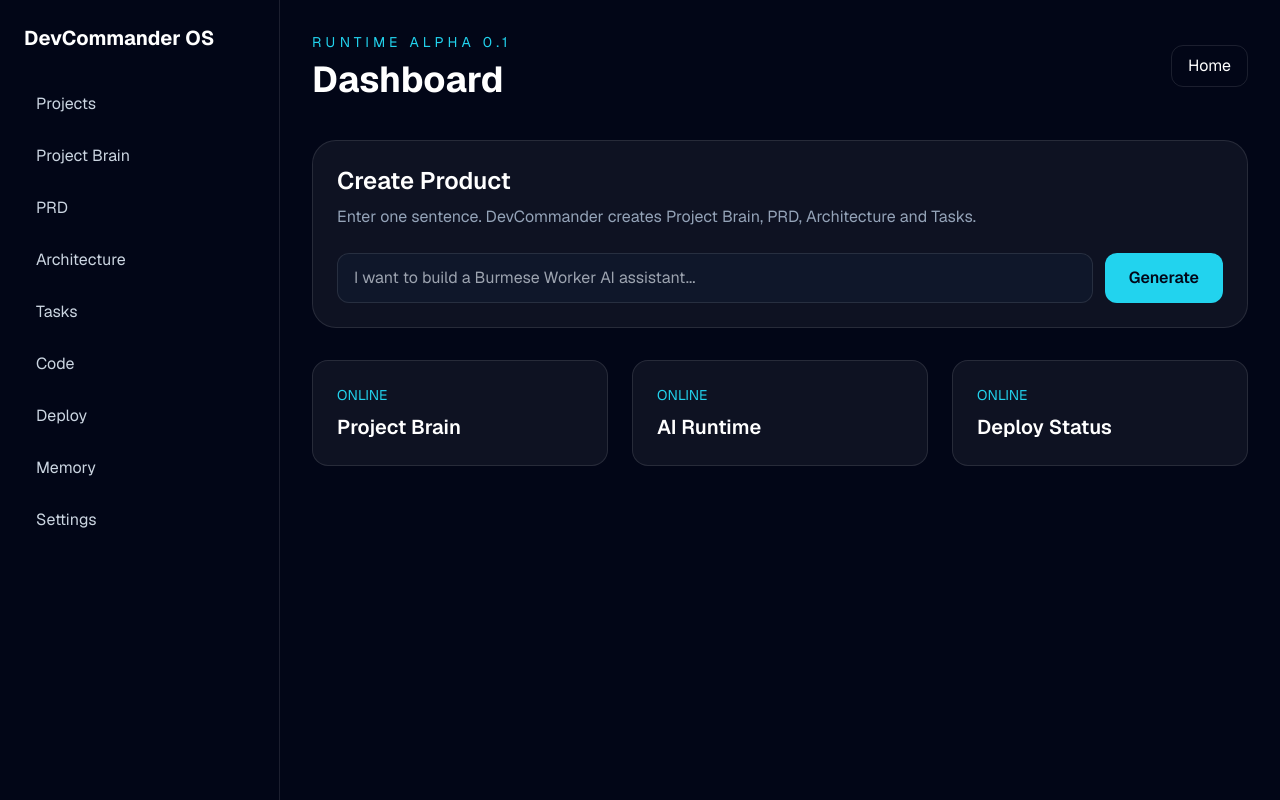
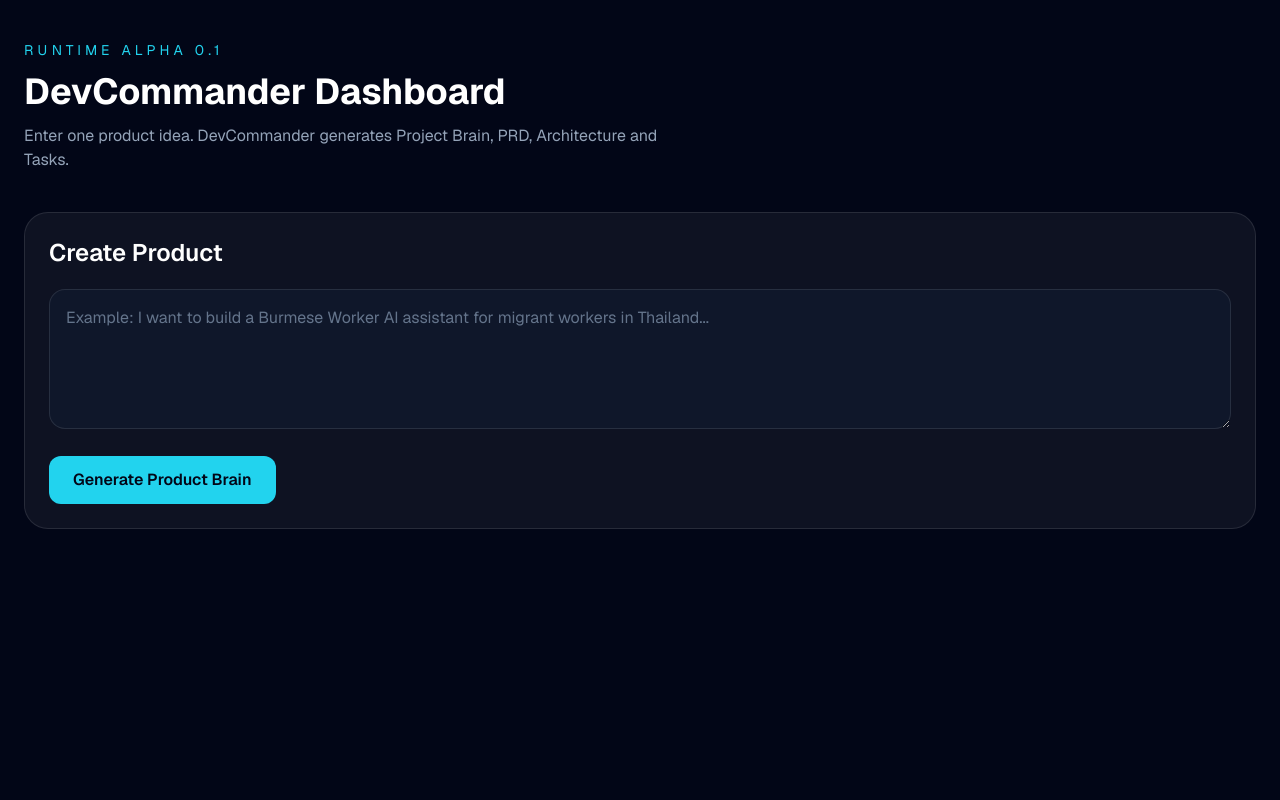
Before and after one commit to minnyinyioo/devcommander-os, a Next.js app: page /dashboard in a window 1280 px wide. Built offline with nearby package versions, Linux system fonts and the light colour scheme.

Commit message:
feat: runtime alpha dashboard generator

```diff
--- a/app/api/generate/route.ts
+++ b/app/api/generate/route.ts
@@ -1,20 +1,37 @@
 import { NextResponse } from "next/server";
+import { generatePRD } from "../../../lib/engines/prd-engine";
+import { generateArchitecture } from "../../../lib/engines/architecture-engine";
+import { generateTasks } from "../../../lib/engines/task-engine";
 
 export async function POST(request: Request) {
   const body = await request.json();
+  const prompt = body.prompt || "";
+
+  const brain = {
+    projectId: crypto.randomUUID(),
+    originalIdea: prompt,
+    vision: `Turn this idea into a real product: ${prompt}`,
+    targetUsers: [
+      "Non-technical founder",
+      "Solo builder",
+      "Startup team",
+      "Professional developer"
+    ],
+    principles: [
+      "Security first",
+      "Maintainable architecture",
+      "Scalable by design",
+      "No prompt-only product",
+      "Real deployable software"
+    ],
+    flow: ["PRD", "Architecture", "Tasks", "Code", "Test", "Deploy", "Monitor"]
+  };
 
   return NextResponse.json({
-    projectId: crypto.randomUUID(),
-    input: body.prompt,
-    brain: {
-      vision: "Generated project vision",
-      targetUsers: [],
-      features: [],
-      architecture: [],
-      tasks: []
-    },
-    prd: "Generated PRD placeholder",
-    architecture: "Generated Architecture placeholder",
-    tasks: ["Create Project Brain", "Generate PRD", "Generate Architecture"]
+    projectId: brain.projectId,
+    brain,
+    prd: generatePRD(prompt),
+    architecture: generateArchitecture(prompt),
+    tasks: generateTasks(prompt)
   });
 }
--- a/app/dashboard/page.tsx
+++ b/app/dashboard/page.tsx
@@ -1,63 +1,117 @@
-import Link from "next/link";
+"use client";
+
+import { useState } from "react";
+import { Brain, FileText, Network, ListChecks, Loader2 } from "lucide-react";
 
 export default function DashboardPage() {
+  const [prompt, setPrompt] = useState("");
+  const [loading, setLoading] = useState(false);
+  const [result, setResult] = useState<any>(null);
+
+  async function handleGenerate() {
+    if (!prompt.trim()) return;
+
+    setLoading(true);
+    setResult(null);
+
+    const res = await fetch("/api/generate", {
+      method: "POST",
+      headers: {
+        "Content-Type": "application/json"
+      },
+      body: JSON.stringify({ prompt })
+    });
+
+    const data = await res.json();
+    setResult(data);
+    setLoading(false);
+  }
+
   return (
     <main className="min-h-screen bg-slate-950 text-white">
-      <div className="grid min-h-screen lg:grid-cols-[280px_1fr]">
-        <aside className="border-r border-white/10 p-6">
-          <h1 className="text-xl font-bold">DevCommander OS</h1>
-          <nav className="mt-8 space-y-3 text-slate-300">
-            {["Projects", "Project Brain", "PRD", "Architecture", "Tasks", "Code", "Deploy", "Memory", "Settings"].map(
-              (item) => (
-                <div key={item} className="rounded-xl px-3 py-2 hover:bg-white/10">
-                  {item}
-                </div>
-              )
-            )}
-          </nav>
-        </aside>
-
-        <section className="p-8">
-          <div className="flex items-center justify-between">
+      <div className="mx-auto max-w-7xl px-6 py-10">
         <div>
           <p className="text-sm uppercase tracking-[0.3em] text-cyan-400">
             Runtime Alpha 0.1
           </p>
-              <h2 className="mt-2 text-4xl font-bold">Dashboard</h2>
-            </div>
-            <Link href="/" className="rounded-xl border border-white/10 px-4 py-2">
-              Home
-            </Link>
+          <h1 className="mt-3 text-4xl font-bold">DevCommander Dashboard</h1>
+          <p className="mt-3 max-w-2xl text-slate-400">
+            Enter one product idea. DevCommander generates Project Brain, PRD,
+            Architecture and Tasks.
+          </p>
         </div>
 
-          <div className="mt-10 rounded-3xl border border-white/10 bg-white/5 p-6">
-            <h3 className="text-2xl font-semibold">Create Product</h3>
-            <p className="mt-2 text-slate-400">
-              Enter one sentence. DevCommander creates Project Brain, PRD,
-              Architecture and Tasks.
-            </p>
+        <section className="mt-10 rounded-3xl border border-white/10 bg-white/5 p-6">
+          <h2 className="text-2xl font-semibold">Create Product</h2>
 
-            <form className="mt-6 flex gap-3">
-              <input
-                className="flex-1 rounded-xl border border-white/10 bg-slate-900 px-4 py-3 text-white outline-none"
-                placeholder="I want to build a Burmese Worker AI assistant..."
+          <textarea
+            value={prompt}
+            onChange={(e) => setPrompt(e.target.value)}
+            className="mt-5 min-h-[140px] w-full rounded-2xl border border-white/10 bg-slate-900 p-4 text-white outline-none placeholder:text-slate-500"
+            placeholder="Example: I want to build a Burmese Worker AI assistant for migrant workers in Thailand..."
           />
-              <button className="rounded-xl bg-cyan-400 px-6 py-3 font-semibold text-slate-950">
-                Generate
+
+          <button
+            onClick={handleGenerate}
+            disabled={loading}
+            className="mt-5 inline-flex items-center gap-2 rounded-xl bg-cyan-400 px-6 py-3 font-semibold text-slate-950 disabled:opacity-60"
+          >
+            {loading && <Loader2 size={18} className="animate-spin" />}
+            {loading ? "Generating..." : "Generate Product Brain"}
           </button>
-            </form>
-          </div>
+        </section>
 
-          <div className="mt-8 grid gap-6 md:grid-cols-3">
-            {["Project Brain", "AI Runtime", "Deploy Status"].map((item) => (
-              <div key={item} className="rounded-2xl border border-white/10 bg-white/5 p-6">
-                <p className="text-sm text-cyan-400">ONLINE</p>
-                <h3 className="mt-2 text-xl font-semibold">{item}</h3>
-              </div>
-            ))}
-          </div>
+        {result && (
+          <section className="mt-10 grid gap-6 lg:grid-cols-2">
+            <ResultCard
+              icon={Brain}
+              title="Project Brain"
+              content={JSON.stringify(result.brain, null, 2)}
+            />
+
+            <ResultCard
+              icon={FileText}
+              title="PRD"
+              content={result.prd}
+            />
+
+            <ResultCard
+              icon={Network}
+              title="Architecture"
+              content={result.architecture}
+            />
+
+            <ResultCard
+              icon={ListChecks}
+              title="Tasks"
+              content={result.tasks.join("\n")}
+            />
           </section>
+        )}
       </div>
     </main>
   );
 }
+
+function ResultCard({
+  icon: Icon,
+  title,
+  content
+}: {
+  icon: any;
+  title: string;
+  content: string;
+}) {
+  return (
+    <div className="rounded-3xl border border-white/10 bg-white/5 p-6">
+      <div className="mb-4 flex items-center gap-3">
+        <Icon size={22} className="text-cyan-400" />
+        <h3 className="text-xl font-semibold">{title}</h3>
+      </div>
+
+      <pre className="max-h-[420px] overflow-auto whitespace-pre-wrap rounded-2xl bg-slate-900 p-4 text-sm leading-6 text-slate-300">
+        {content}
+      </pre>
+    </div>
+  );
+}
--- a/components/layout/Footer.tsx
+++ b/components/layout/Footer.tsx
@@ -8,7 +8,7 @@ export function Footer() {
       <Container>
         <div className="grid gap-8 md:grid-cols-3">
           <div><Logo /><p className="mt-4 text-sm leading-6 text-mutedText dark:text-slate-400">{siteConfig.description}</p></div>
-          <div><h3 className="font-semibold text-primary dark:text-white">Contact</h3><div className="mt-4 space-y-3 text-sm text-mutedText dark:text-slate-400"><p className="flex items-center gap-2"><Mail size={16} />{siteConfig.contact.email}</p><p className="flex items-center gap-2"><Send size={16} />{siteConfig.contact.telegram}</p><p className="flex items-center gap-2"><MessageCircle size={16} />{siteConfig.contact.line}</p><p className="flex items-center gap-2"><Phone size={16} />WhatsApp Contact</p><p className="flex items-center gap-2"><Globe size={16} />{siteConfig.contact.website}</p></div></div>
+          <div><h3 className="font-semibold text-primary dark:text-white">Contact</h3><div className="mt-4 space-y-3 text-sm text-mutedText dark:text-slate-400"><p className="flex items-center gap-2"><Mail size={16} />{siteConfig.contact.email}</p><p className="flex items-center gap-2"><Send size={16} />{siteConfig.contact.telegram}</p><p className="flex items-center gap-2"><MessageCircle size={16} />{siteConfig.contact.line}</p><p className="flex items-center gap-2"><Phone size={16} />66 82 603 9244</p><p className="flex items-center gap-2"><Globe size={16} />{siteConfig.contact.website}</p></div></div>
           <div><h3 className="font-semibold text-primary dark:text-white">Links</h3><div className="mt-4 flex flex-col gap-3 text-sm text-mutedText dark:text-slate-400"><a href="#problem">Problem</a><a href="#modules">Modules</a><a href="#workflow">Workflow</a><a href="#pricing">Pricing</a><a href="#contact">Contact</a></div></div>
         </div>
         <div className="mt-10 border-t border-slate-200 pt-6 text-sm text-mutedText dark:border-white/10 dark:text-slate-500">© 2026 DevCommander OS. All Rights Reserved.</div>
--- /dev/null
+++ b/lib/engines/architecture-engine.ts
@@ -0,0 +1,40 @@
+export function generateArchitecture(prompt: string) {
+  return `# Architecture
+
+## Product Idea
+${prompt}
+
+## Recommended Stack
+- Next.js
+- TypeScript
+- Tailwind CSS
+- Supabase
+- Vercel
+
+## Core Modules
+- Landing Page
+- Dashboard
+- Project Brain
+- PRD Engine
+- Architecture Engine
+- Task Engine
+- AI Router
+- Export Pack
+
+## Data Model
+- projects
+- project_documents
+- project_tasks
+- decision_logs
+
+## Security
+- Environment variables
+- Row Level Security
+- Input validation
+- Server-side API routes
+
+## Deployment
+- GitHub
+- Vercel
+- Supabase`;
+}
--- /dev/null
+++ b/lib/engines/prd-engine.ts
@@ -0,0 +1,33 @@
+export function generatePRD(prompt: string) {
+  return `# PRD
+
+## Product Idea
+${prompt}
+
+## Goal
+Build a real, usable, maintainable product from this idea.
+
+## Target Users
+- Non-technical founders
+- Solo builders
+- Startup teams
+- Professional developers
+
+## Core Features
+1. Product creation flow
+2. Project Brain
+3. PRD generation
+4. Architecture generation
+5. Task generation
+6. Exportable handoff pack
+
+## Success Metrics
+- Project created
+- PRD generated
+- Architecture generated
+- Tasks generated
+- User can continue development in any AI tool
+
+## MVP Scope
+Build the smallest version that proves the idea can become a real software product.`;
+}
--- /dev/null
+++ b/lib/engines/task-engine.ts
@@ -0,0 +1,14 @@
+export function generateTasks(prompt: string) {
+  return [
+    `Create Project Brain for: ${prompt}`,
+    "Generate PRD",
+    "Generate Architecture",
+    "Create task breakdown",
+    "Create database schema",
+    "Build landing page",
+    "Build dashboard",
+    "Build Project Brain page",
+    "Add verification checks",
+    "Prepare deployment plan"
+  ];
+}
```
Also changed, not shown: tsconfig.json (+16 -7 lines). Lines whose indentation alone changed are shown as unchanged.
